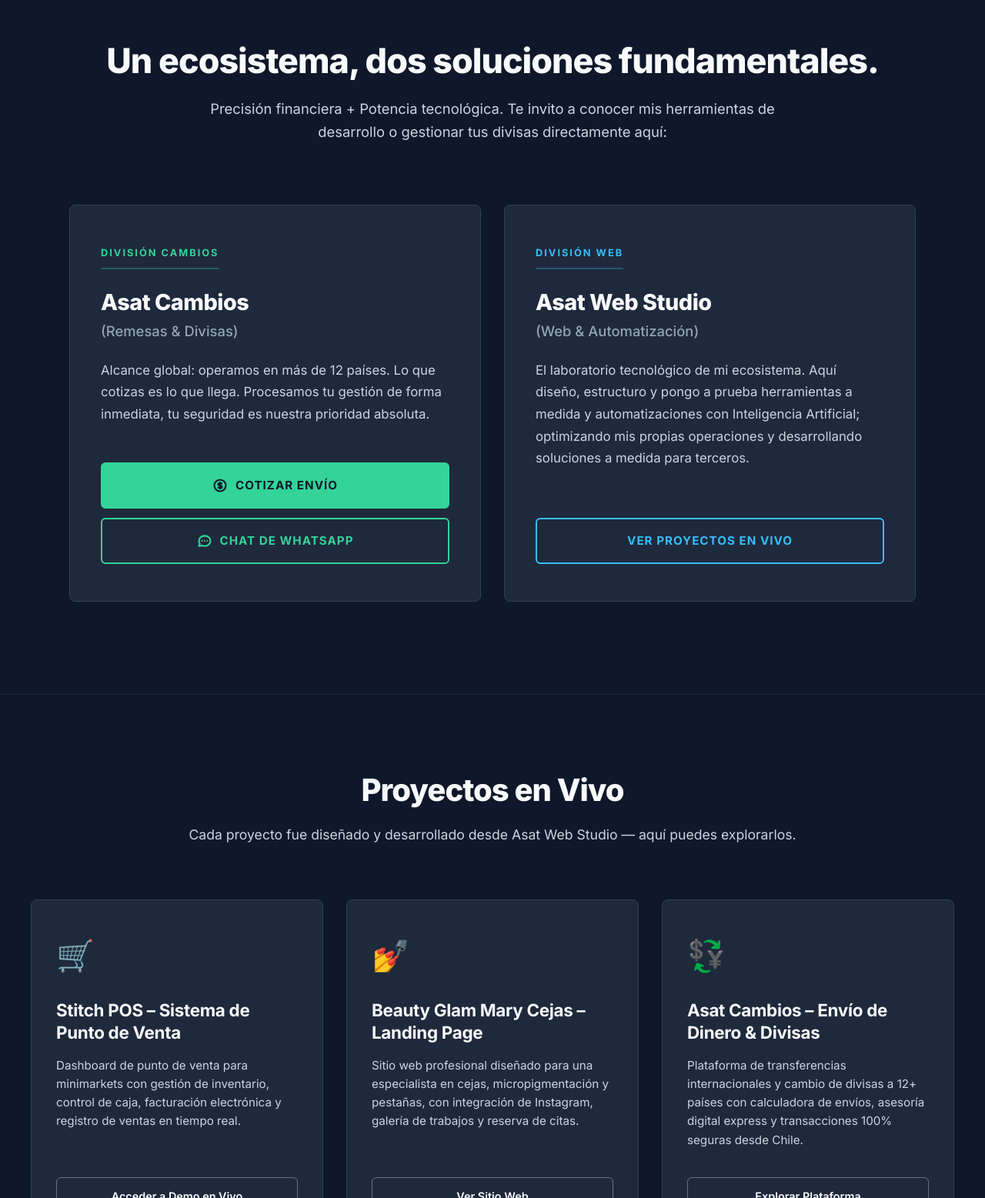
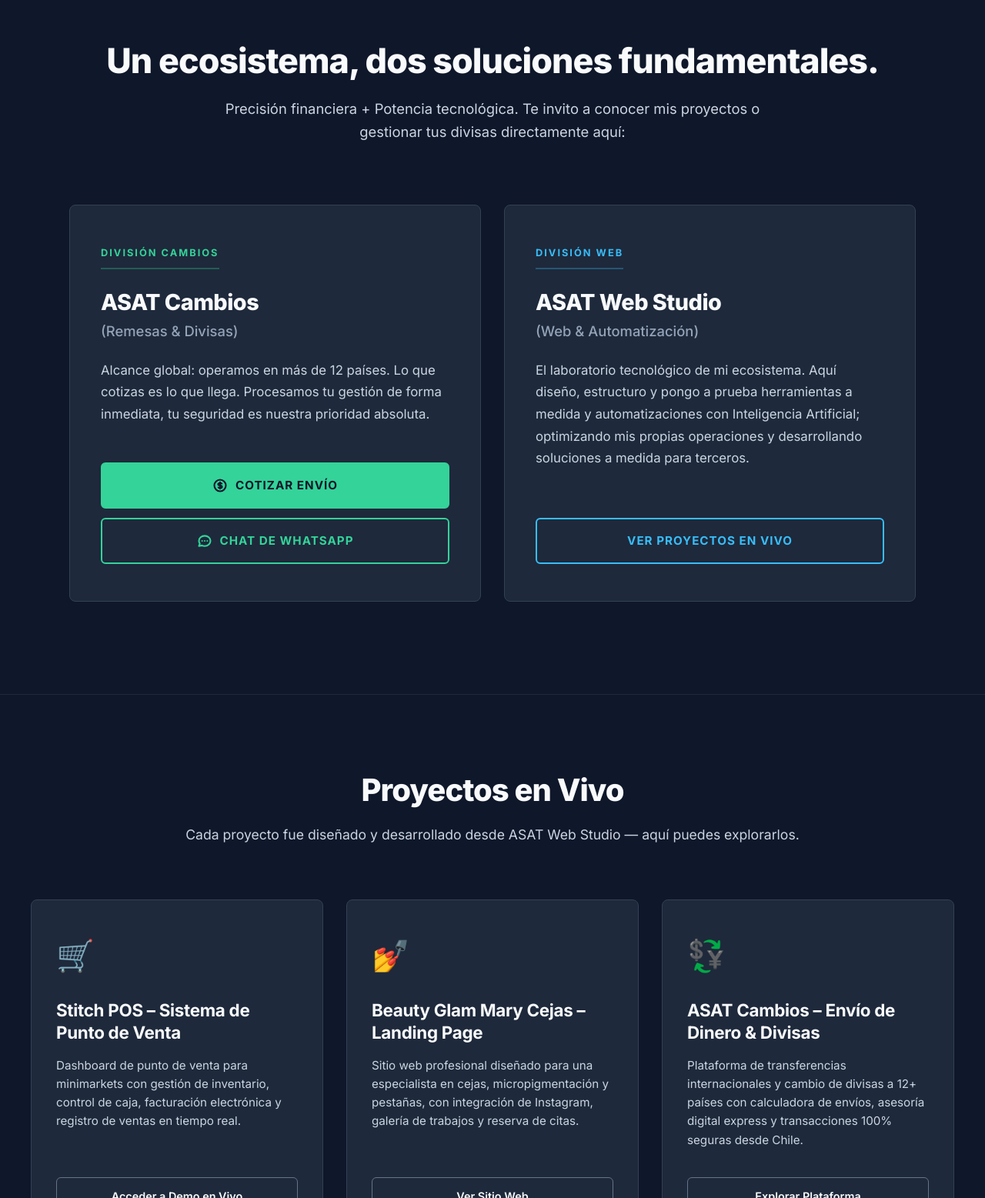
Before and after one commit to aabreu176-design/-alex-abreu-insta-a-web, a website: page index.html in a window 1280 px wide. Shown: the part 2000-3557 px from the top of the page at 77% size. Drawn offline with nearby package versions, Linux system fonts and the light colour scheme.

Commit message:
Unificar marca ASAT en mayusculas en todo el sitio

```diff
--- a/index.html
+++ b/index.html
@@ -200,15 +200,15 @@
     <div class="ecosystem-inner">
       <div class="ecosystem-header reveal">
         <h2 class="ecosystem-title">Un ecosistema, dos soluciones fundamentales.</h2>
-        <p class="ecosystem-subtitle">Precisión financiera + Potencia tecnológica. Te invito a conocer mis herramientas
-          de desarrollo o gestionar tus divisas directamente aquí:</p>
+        <p class="ecosystem-subtitle">Precisión financiera + Potencia tecnológica. Te invito a conocer mis proyectos
+          o gestionar tus divisas directamente aquí:</p>
       </div>
 
       <div class="ecosystem-grid">
         <!-- División Cambios -->
         <div class="ecosystem-card cambios reveal-left">
           <div><span class="eco-card-tag cambios">División Cambios</span></div>
-          <h3 class="eco-card-title">Asat Cambios<span>(Remesas & Divisas)</span></h3>
+          <h3 class="eco-card-title">ASAT Cambios<span>(Remesas & Divisas)</span></h3>
           <p class="eco-card-desc">Alcance global: operamos en más de 12 países. Lo que cotizas es lo que llega.
             Procesamos tu gestión de forma inmediata, tu seguridad es nuestra prioridad absoluta.</p>
           <div style="display: flex; flex-direction: row; flex-wrap: wrap; gap: 12px; margin-top: auto;">
@@ -238,7 +238,7 @@
         <!-- División Web -->
         <div class="ecosystem-card web reveal-right">
           <div><span class="eco-card-tag web">División Web</span></div>
-          <h3 class="eco-card-title">Asat Web Studio<span>(Web & Automatización)</span></h3>
+          <h3 class="eco-card-title">ASAT Web Studio<span>(Web & Automatización)</span></h3>
           <p class="eco-card-desc">El laboratorio tecnológico de mi ecosistema. Aquí diseño, estructuro y pongo a prueba
             herramientas a medida y automatizaciones con Inteligencia Artificial; optimizando mis propias operaciones y
             desarrollando soluciones a medida para terceros.</p>
@@ -255,7 +255,7 @@
     <div class="showcase-inner">
       <div class="showcase-header reveal">
         <h2 class="showcase-title">Proyectos en Vivo</h2>
-        <p class="showcase-subtitle">Cada proyecto fue diseñado y desarrollado desde Asat Web Studio — aquí puedes explorarlos.</p>
+        <p class="showcase-subtitle">Cada proyecto fue diseñado y desarrollado desde ASAT Web Studio — aquí puedes explorarlos.</p>
       </div>
 
       <div class="showcase-grid">
@@ -282,7 +282,7 @@
         <!-- Tarjeta 3 -->
         <div class="showcase-card cambios reveal-zoom" style="transition-delay: 0.2s;">
           <div class="showcase-icon">💱</div>
-          <h3 class="showcase-card-title">Asat Cambios – Envío de Dinero &amp; Divisas</h3>
+          <h3 class="showcase-card-title">ASAT Cambios – Envío de Dinero &amp; Divisas</h3>
           <p class="showcase-card-desc">Plataforma de transferencias internacionales y cambio de divisas a 12+ países
             con calculadora de envíos, asesoría digital express y transacciones 100% seguras desde Chile.</p>
           <a href="https://web-asat-servicios.web.app/cambios.html" target="_blank" rel="noopener noreferrer"
```
Also changed, not shown: 1 other file.
